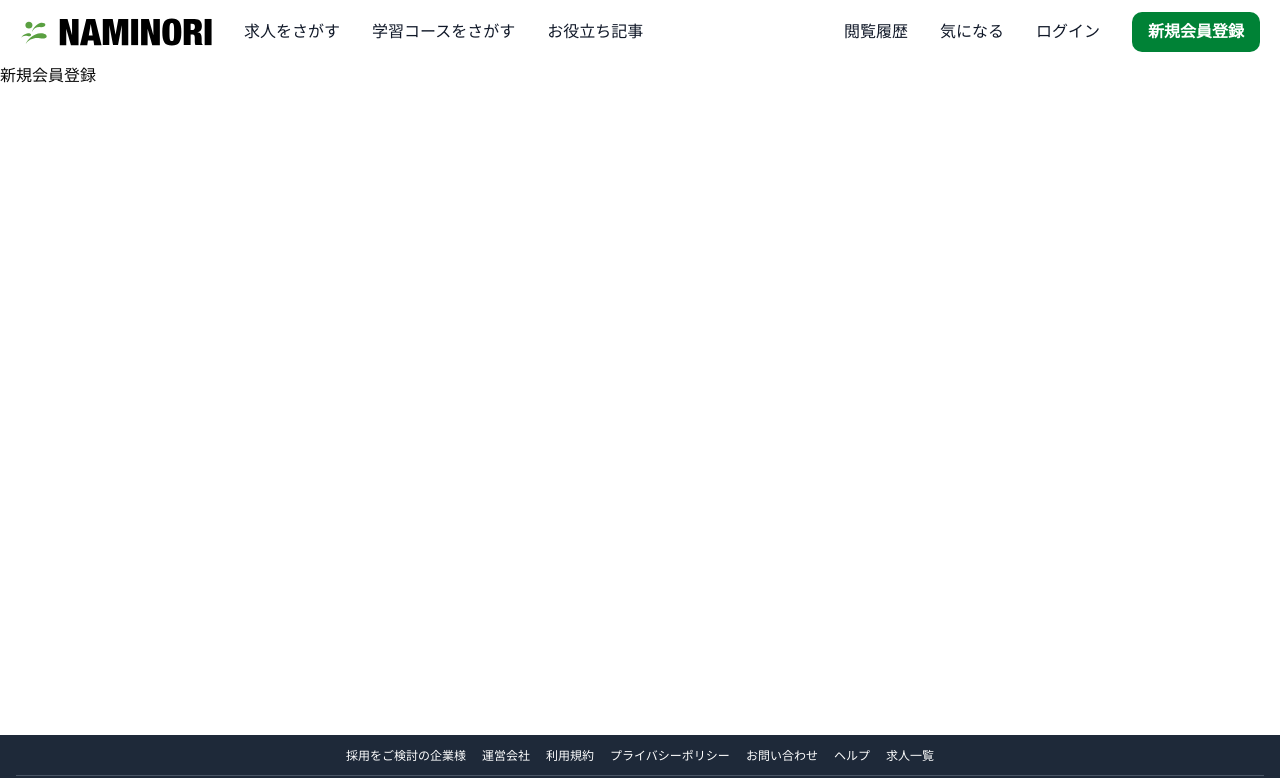
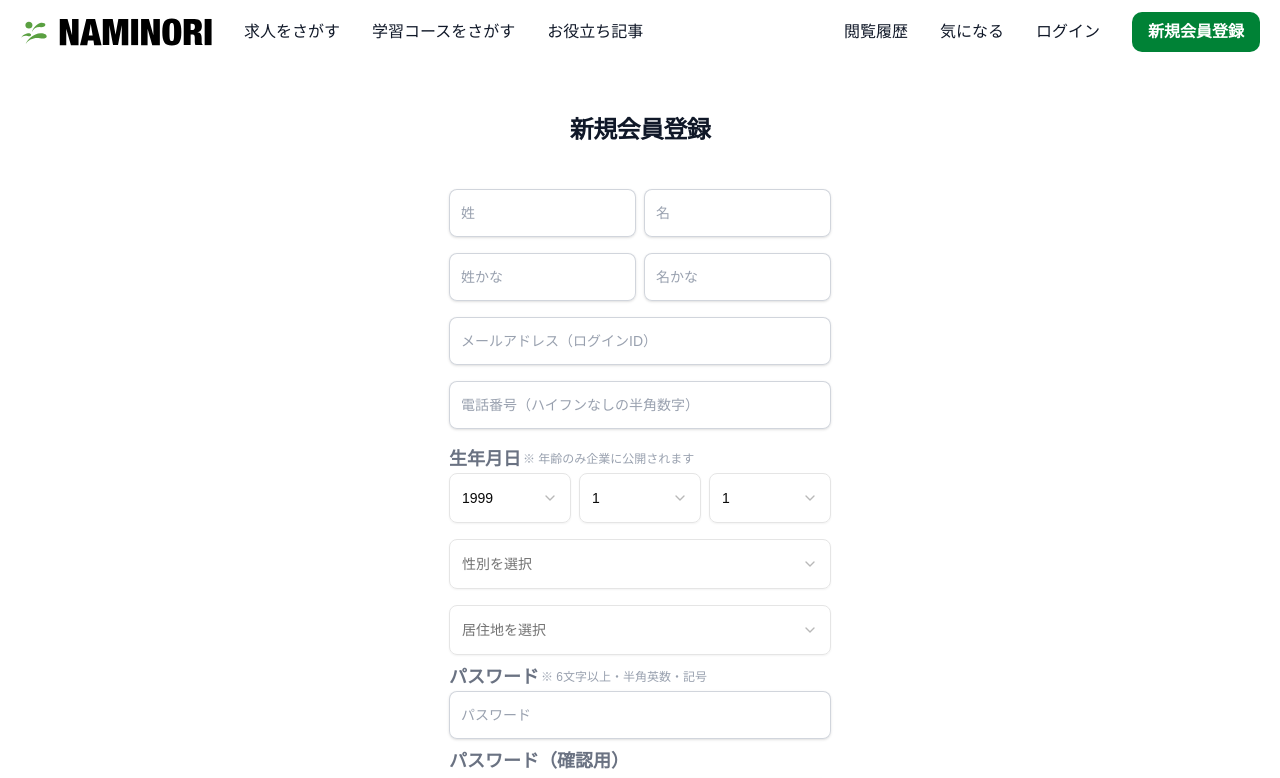
Before and after one commit to tatsuya582/naminori_copy_front, a Next.js app: page /user/sign_up in a window 1280 px wide. Shown: the top 778 px of the page. Built offline with nearby package versions, Linux system fonts and the light colour scheme.

Commit message:
add: signupページにフォームを追加

```diff
--- a/src/pages/user/sign_up.tsx
+++ b/src/pages/user/sign_up.tsx
@@ -1,7 +1,16 @@
+import { SignUpForm } from "@/components/forms/SignUpForm";
+
 export default function SignUpPage() {
   return (
-    <div>
-      <h1>新規会員登録</h1>
+    <div className="flex min-h-full flex-col justify-center px-6 py-12 lg:px-8 mb-[120px] md:mb-0">
+      <div className="sm:mx-auto sm:w-full sm:max-w-sm">
+        <h1 className="text-center text-2xl font-bold leading-9 tracking-tight text-gray-900">新規会員登録</h1>
+        <div className="rounded-md bg-white">
+          <div className="mt-10 sm:mx-auto sm:w-full sm:max-w-sm">
+            <SignUpForm />
+          </div>
+        </div>
+      </div>
     </div>
   );
 }
```
